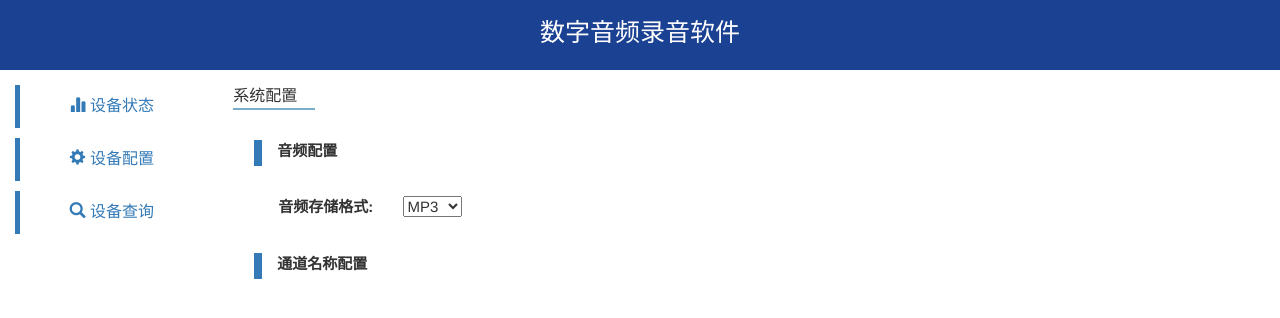
After one commit to jessicaqian/audio, a Django app: page /system/sysconfig.html in a window 1280 px wide. The commit adds this page. Shown: the top 318 px of the page. Run offline with Django 3.2, Linux system fonts and the light colour scheme; some libraries are stand-ins or nearby versions.

Commit message:
update 2.25

```diff
--- a/static/system/css/main.css
+++ b/static/system/css/main.css
@@ -56,3 +56,8 @@ a.record,a.stop{
 .btn[disabled]:hover{
     background-color: #a9a9a9;
 }
+
+li#main>a{
+    background-color: #eee;
+    color: #23527c;
+}
--- /dev/null
+++ b/static/system/css/sysconfig.css
@@ -0,0 +1,4 @@
+div#selebox{
+     margin:30px 0px 30px 50px;
+    font-size: 15px;
+}
--- /dev/null
+++ b/system/forms.py
@@ -0,0 +1,12 @@
+from django import forms
+
+class SysconfigForm(forms.Form):
+    CHOICES = (
+        (1, "MP3"),
+        (2, "WMA"),
+    )
+    audiotype = forms.ChoiceField(label='音频存储格式',choices=CHOICES)
+    channel1 = forms.CharField(widget=forms.TextInput(attrs={'class':'single_line'}), required=False,label='channel1')
+    channel2 = forms.CharField(widget=forms.TextInput(attrs={'class':'single_line'}), required=False,label='channel2')
+    channel3 = forms.CharField(widget=forms.TextInput(attrs={'class':'single_line'}), required=False,label='channel3')
+    channel4 = forms.CharField(widget=forms.TextInput(attrs={'class':'single_line'}), required=False,label='channel4')
--- a/system/urls.py
+++ b/system/urls.py
@@ -6,6 +6,7 @@ app_name ='system'
 urlpatterns = [
     path('main.html', views.main),
     path('getdiskStatus', views.get_diskstatus),
+    path('sysconfig.html', views.system_config),
 
 
 ]
--- a/system/views.py
+++ b/system/views.py
@@ -1,5 +1,6 @@
 from django.shortcuts import render
 from django.http import JsonResponse
+from .forms import SysconfigForm
 import os
 
 
@@ -18,3 +19,11 @@ def get_diskstatus(request):
     no = round(status,2)
 
     return JsonResponse({'no': no, 'msg': 'success'})#pcm 一个通道：采样率*2*s B  mp3 目标比特率*s bite
+
+def system_config(request):
+    if request.method == 'POST':
+        pass
+
+    else:
+        form = SysconfigForm()
+        return render(request, 'system/sysconfig.html',{'form': form})
--- a/templates/system/base.html
+++ b/templates/system/base.html
@@ -44,7 +44,7 @@
                     <span class="glyphicon glyphicon-cog" aria-hidden="true"></span> 设备配置</a>
                     <div class="collapse" id="collapseExample">
                         <ul class="nav nav-pills nav-stacked">
-                            <li role="presentation" class="nav_bar_inner" id="dev_configed"><a href="configed.html">
+                            <li role="presentation" class="nav_bar_inner" id="dev_configed"><a href="sysconfig.html">
                                 <span class="glyphicon glyphicon-tasks" aria-hidden="true"></span> 系统配置</a>
                             </li>
                             <li role="presentation" class="nav_bar_inner" id="dev_free"><a href="free.html">
--- a/templates/system/main.html
+++ b/templates/system/main.html
@@ -9,6 +9,7 @@
 {% endblock %}
 
 {% block content %}
+    <div class="row sparse"><label class="head">设备状态&nbsp&nbsp&nbsp&nbsp</label></div>
     <div class="row">
         <div class="col-md-5" id="system">
             <div class="row tips">
--- /dev/null
+++ b/templates/system/sysconfig.html
@@ -0,0 +1,34 @@
+{% extends "system/base.html" %}
+
+{% load static %}
+
+{% block title %}设备配置{% endblock %}
+
+{% block css %}
+<link href="{% static  "system/css/sysconfig.css" %}" rel="stylesheet">
+{% endblock %}
+
+{% block content %}
+    <div class="row sparse"><label class="head">系统配置&nbsp&nbsp&nbsp&nbsp</label></div>
+    <div class="row tips">
+        <label>音频配置</label>
+    </div>
+    <div class="row1 row" id="selebox">
+            {{ form.audiotype.label_tag}}&nbsp;&nbsp;&nbsp;&nbsp;&nbsp;&nbsp;&nbsp;{{ form.audiotype}}
+    </div>
+    <div class="row tips">
+        <label>通道名称配置</label>
+    </div>
+    <div class="row1 row">
+        <div class="col-md-6"></div>
+        <div class="col-md-6"></div>
+
+    </div>
+{% endblock %}
+
+{% block js %}
+<script type="text/javascript">
+
+
+</script>
+{% endblock %}
```
